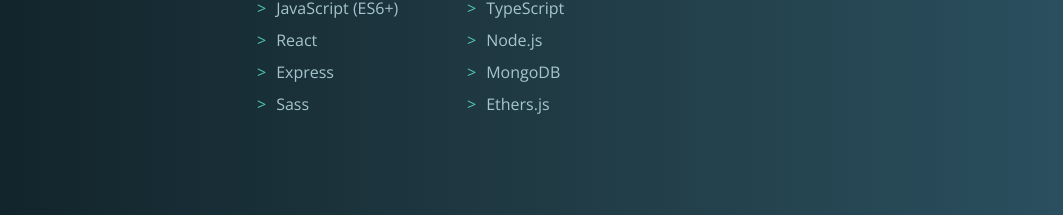
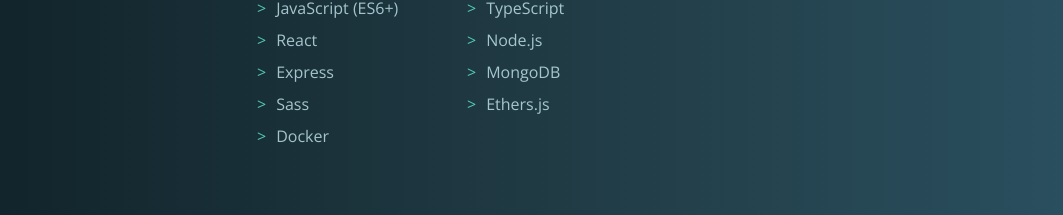
Before and after one commit to Nineteen991/portfolio, a React (Create React App) app: page / in a window 1280 px wide. Shown: the part 955-1170 px from the top of the page, without its empty margins (108-1171 px from the left). Built offline with nearby package versions, Linux system fonts and the light colour scheme.

Commit message:
updated resume

```diff
--- a/src/components/About.js
+++ b/src/components/About.js
@@ -28,6 +28,7 @@
             <li className="list-items">MongoDB</li>
             <li className="list-items">Sass</li>
             <li className="list-items">Ethers.js</li>
+            <li className="list-items">Docker</li>
           </ul>
         </div>
 
```
Also changed, not shown: 2 other files (tests, documents, lock files or other folders).
